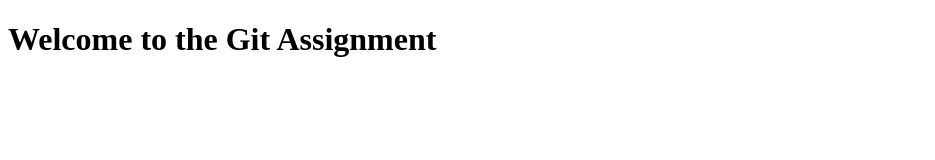
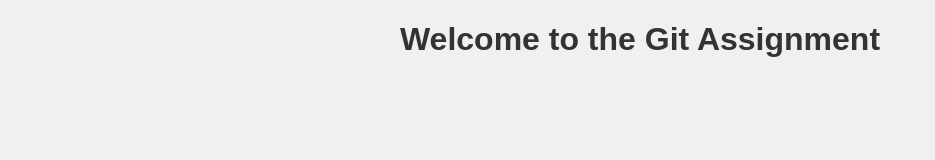
Before and after one commit to JainTeesha/Assignment, a plain HTML site: page index.html in a window 1280 px wide. Shown: the whole page, without its empty margins (0-935 px from the left). Drawn offline with Linux system fonts and the light colour scheme.

Commit message:
css is added

```diff
--- a/index.html
+++ b/index.html
@@ -1,6 +1,8 @@
 <!DOCTYPE html>
 <html lang="en">
 <head>
+    <link rel="stylesheet" href="styles.css">
+
     <meta charset="UTF-8">
     <meta name="viewport" content="width=device-width, initial-scale=1.0">
     <title>Git Assignment</title>
--- /dev/null
+++ b/styles.css
@@ -0,0 +1,11 @@
+body {
+    font-family: Arial, sans-serif;
+    background-color: #f0f0f0;
+    margin: 0;
+    padding: 0;
+}
+
+h1 {
+    color: #333;
+    text-align: center;
+}
```
